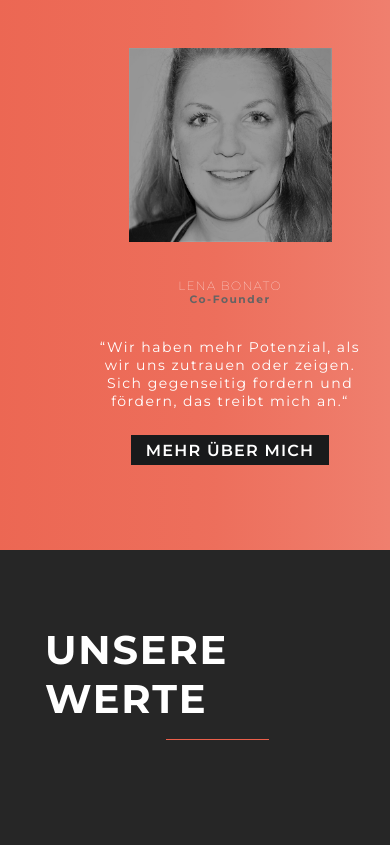
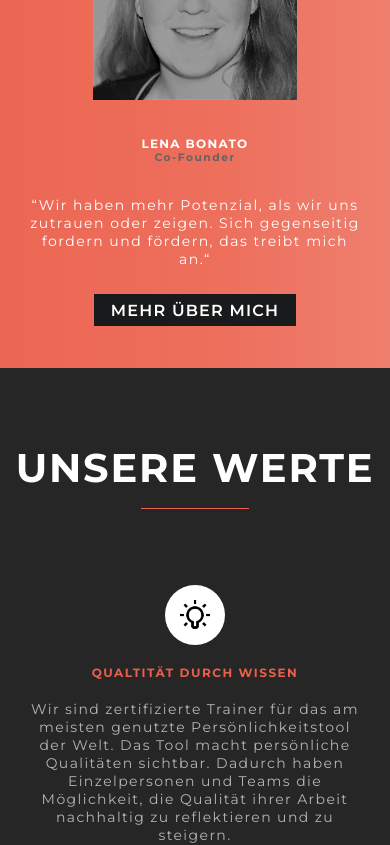
Before and after one commit to meikinski/both_company_website, a React (Create React App) app: page /ueberuns in a window 390 px wide. Shown: the part 3040-3885 px from the top of the page. Built offline with nearby package versions, Linux system fonts and the light colour scheme.

Commit message:
page story responsiv

```diff
--- a/src/pages/ÜberUns/ÜberUns.css
+++ b/src/pages/ÜberUns/ÜberUns.css
@@ -165,6 +165,7 @@ WERTE SECTION
 .werte_header h2:after {
         content: "";
         display: block;
+
         width: 30%;
         height: 1px;
         background-color: rgba(235,95,74,1);
@@ -174,7 +175,6 @@ WERTE SECTION
 .werte_card {
     width: 35%;
     padding: 20px;
-    text-align: center;
     margin: 15px;
     text-align: left;
 }
@@ -210,7 +210,7 @@ WERTE SECTION
 -------------
 Media Queries
 --------------*/
-@media only screen and (max-width: 501px) {
+@media only screen and (max-width: 840px) {
     .section_wrapper {
         flex-direction: column;
         padding: 15% 10% 0% 10%;
@@ -230,51 +230,70 @@ Media Queries
 
 .cards_wrapper {
     flex-direction: column;
-    justify-content: center;
 }
 
 .card {
     width: 100%;
-    padding: 25px;
+    padding: 0px;
     text-align: center;
+    margin: 5% 0%;
 }
 
 .card img {
-    width: 70%;
+    width: 50%;
     height: auto;
 }
 
-.card ul {
-    margin-top: 55px;
+.card_content h4 {
+   font-weight: 700;
 }
 
-.card li {
-    list-style: none;
-    margin: 1rem;
-    letter-spacing: 1.5px;
+.card ul {
+    margin-top: 35px;
+    font-size: 14px;
 }
 
-.icon {
-    color: black;
-    background-color: transparent;
-}
+.werte_content {
 
-.card_content h4 {
-    margin-top: 2rem;
-}
-
-.card_content h6 {
-    letter-spacing: 1.5px;
-    margin-bottom: 2rem;
-    color:rgb(101, 99, 99)
-}
+    flex-direction: column;
 
 }
 
-@media only screen and (max-width: 768px) {
+.werte_content {
+    flex-direction: column;
+    padding-bottom: 10%;
+}
+
+.werte_card {
+    width: 100%;
+    padding: 0px 20px;
+    text-align: center;
+    margin: 15px 0%;;
+}
+
+.werte_header {
+    padding-left: 0px;
+}
+
+.werte_header h2 {
+    margin-bottom: 0rem;
+}
+
+
+.icon {
+    margin: 20px auto;
+}
+
+
+}
+
+
+
+@media only screen and (max-width: 501px) {
     .section_wrapper {
         flex-direction: column;
         padding: 15% 10% 0% 10%;
+        justify-content: center;
     }
 
     .section_wrapper h2 {
@@ -289,4 +308,54 @@ Media Queries
         text-align: center;
 }
 
+.cards_wrapper {
+    flex-direction: column;
 }
+
+.card {
+    width: 100%;
+    padding: 0px;
+    text-align: center;
+    margin: 5% 0%;
+}
+
+.card img {
+    width: 60%;
+    height: auto;
+}
+
+.card_content h4 {
+   font-weight: 700;
+}
+
+.card ul {
+    margin-top: 35px;
+    font-size: 14px;
+}
+
+.werte_content {
+    flex-direction: column;
+    padding-bottom: 10%;
+}
+
+.werte_card {
+    width: 100%;
+    padding: 0px;
+    text-align: center;
+    margin: 15px 0%;;
+}
+
+.werte_header {
+    padding-left: 0px;
+}
+
+.werte_header h2 {
+    margin-bottom: 0rem;
+}
+
+
+.icon {
+    margin: 20px auto;
+}
+
+}
```
